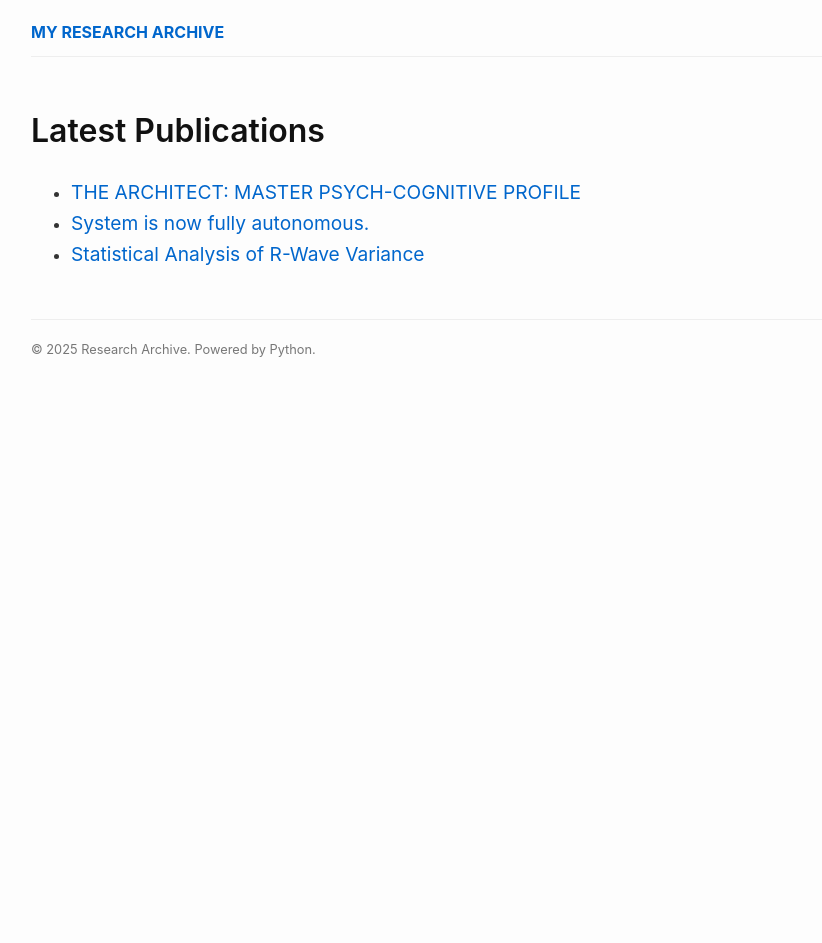
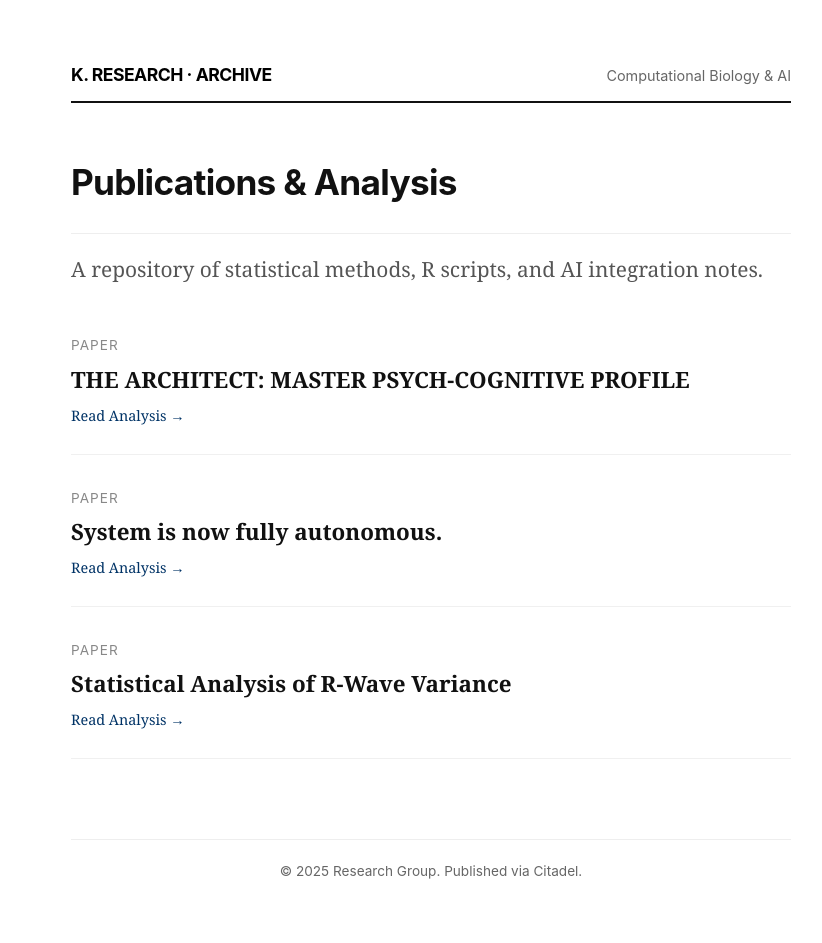
Before and after one commit to KSVQ/wikki-sci, a Flask app: page / in a window 1280 px wide. Shown: the whole page, without its empty margins (209-1031 px from the left). Before the commit the page ends 357 px from the top, so only its background shows below. Run offline with Flask 3, Linux system fonts and the light colour scheme.

Commit message:
Upgrade: Apply Academic/Distill UI theme

```diff
--- a/templates/base.html
+++ b/templates/base.html
@@ -3,27 +3,103 @@
 <head>
     <meta charset="UTF-8">
     <meta name="viewport" content="width=device-width, initial-scale=1.0">
-    <title>Research Notes</title>
+    <title>Kristina Research | Computational Analysis</title>
     <style>
-        body { font-family: -apple-system, BlinkMacSystemFont, "Segoe UI", Roboto, Helvetica, Arial, sans-serif; line-height: 1.6; color: #333; max-width: 800px; margin: 0 auto; padding: 20px; background: #fdfdfd; }
-        h1, h2, h3 { color: #111; font-weight: 600; margin-top: 1.5em; }
-        a { color: #0066cc; text-decoration: none; }
-        a:hover { text-decoration: underline; }
-        pre { background: #f4f4f4; padding: 15px; border-radius: 5px; overflow-x: auto; border: 1px solid #ddd; }
-        code { font-family: "Consolas", "Monaco", monospace; font-size: 0.9em; }
-        .nav { margin-bottom: 40px; border-bottom: 1px solid #eee; padding-bottom: 10px; }
-        .footer { margin-top: 50px; border-top: 1px solid #eee; padding-top: 20px; font-size: 0.8em; color: #777; }
+        :root {
+            --bg-color: #ffffff;
+            --text-color: #222222;
+            --accent-color: #003366; /* Academic Blue */
+            --meta-color: #666666;
+            --code-bg: #f5f7f9;
+            --font-body: "Georgia", "Times New Roman", serif;
+            --font-head: -apple-system, BlinkMacSystemFont, "Segoe UI", "Roboto", sans-serif;
+        }
+
+        body {
+            background-color: var(--bg-color);
+            color: var(--text-color);
+            font-family: var(--font-body);
+            line-height: 1.7; /* High readability */
+            font-size: 19px; /* Slightly larger for authority */
+            margin: 0;
+            padding: 0;
+            -webkit-font-smoothing: antialiased;
+        }
+
+        .container {
+            max-width: 720px;
+            margin: 0 auto;
+            padding: 60px 20px;
+        }
+
+        /* Typography */
+        h1, h2, h3 {
+            font-family: var(--font-head);
+            font-weight: 700;
+            color: #111;
+            margin-top: 2em;
+            margin-bottom: 0.8em;
+            letter-spacing: -0.02em;
+        }
+
+        h1 { font-size: 2.2rem; border-bottom: 1px solid #eee; padding-bottom: 20px; margin-top: 0; }
+        h2 { font-size: 1.5rem; }
+        h3 { font-size: 1.2rem; text-transform: uppercase; letter-spacing: 0.05em; font-size: 0.9rem; color: var(--meta-color); }
+
+        a { color: var(--accent-color); text-decoration: none; border-bottom: 1px solid transparent; transition: border 0.2s; }
+        a:hover { border-bottom: 1px solid var(--accent-color); }
+
+        /* The "Journal" Navigation */
+        .header {
+            border-bottom: 2px solid #111;
+            padding-bottom: 10px;
+            margin-bottom: 50px;
+            display: flex;
+            justify-content: space-between;
+            align-items: baseline;
+            font-family: var(--font-head);
+        }
+        .brand { font-weight: 700; font-size: 1.1rem; color: #000; letter-spacing: -0.5px; }
+        .brand:hover { border-bottom: none; }
+        .nav-link { font-size: 0.9rem; color: var(--meta-color); }
+
+        /* Code Blocks (The R-Snippet Highlight) */
+        pre {
+            background: var(--code-bg);
+            padding: 20px;
+            border-radius: 4px;
+            border-left: 4px solid var(--accent-color);
+            overflow-x: auto;
+            font-size: 0.85em;
+            margin: 30px 0;
+        }
+        code { font-family: "Menlo", "Consolas", "Monaco", monospace; }
+        p code { background: #eee; padding: 2px 5px; border-radius: 3px; font-size: 0.9em; }
+
+        /* Footer */
+        .footer {
+            margin-top: 80px;
+            padding-top: 20px;
+            border-top: 1px solid #eee;
+            font-family: var(--font-head);
+            font-size: 0.85rem;
+            color: var(--meta-color);
+            text-align: center;
+        }
     </style>
 </head>
 <body>
-    <div class="nav">
-        <a href="/"><strong>MY RESEARCH ARCHIVE</strong></a>
-    </div>
+    <div class="container">
+        <div class="header">
+            <a href="/" class="brand">K. RESEARCH &middot; ARCHIVE</a>
+            <span class="nav-link">Computational Biology & AI</span>
+        </div>
 
-    {% block content %}{% endblock %}
+        {% block content %}{% endblock %}
 
-    <div class="footer">
-        &copy; 2025 Research Archive. Powered by Python.
+        <div class="footer">
+            &copy; 2025 Research Group. Published via Citadel.
+        </div>
     </div>
 </body>
 </html>
--- a/templates/index.html
+++ b/templates/index.html
@@ -1,11 +1,26 @@
 {% extends "base.html" %}
 
 {% block content %}
-<h1>Latest Publications</h1>
-<ul>
+<div style="margin-bottom: 40px;">
+    <h1>Publications & Analysis</h1>
+    <p style="font-size: 1.1em; color: #555; margin-top: -10px;">
+        A repository of statistical methods, R scripts, and AI integration notes.
+    </p>
+</div>
+
+<ul style="list-style: none; padding: 0;">
     {% for post in posts %}
-    <li>
-        <a href="/{{ post.slug }}" style="font-size: 1.2em;">{{ post.title }}</a>
+    <li style="margin-bottom: 25px; border-bottom: 1px solid #f0f0f0; padding-bottom: 25px;">
+        <span style="font-family: var(--font-head); font-size: 0.85rem; color: #888; text-transform: uppercase; letter-spacing: 1px;">PAPER</span>
+        <div style="margin-top: 5px;">
+            <a href="/{{ post.slug }}" style="font-size: 1.4rem; font-weight: 700; color: #111; display: block; line-height: 1.3;">
+                {{ post.title }}
+            </a>
+        </div>
+        <div style="margin-top: 8px; font-size: 0.95rem; color: #555;">
+            <!-- If we had descriptions, they would go here. For now, just the link. -->
+            <a href="/{{ post.slug }}" style="font-size: 0.9rem; font-weight: 500;">Read Analysis &rarr;</a>
+        </div>
     </li>
     {% endfor %}
 </ul>
```
Also changed, not shown: templates/post.html (+10 -1 lines).
